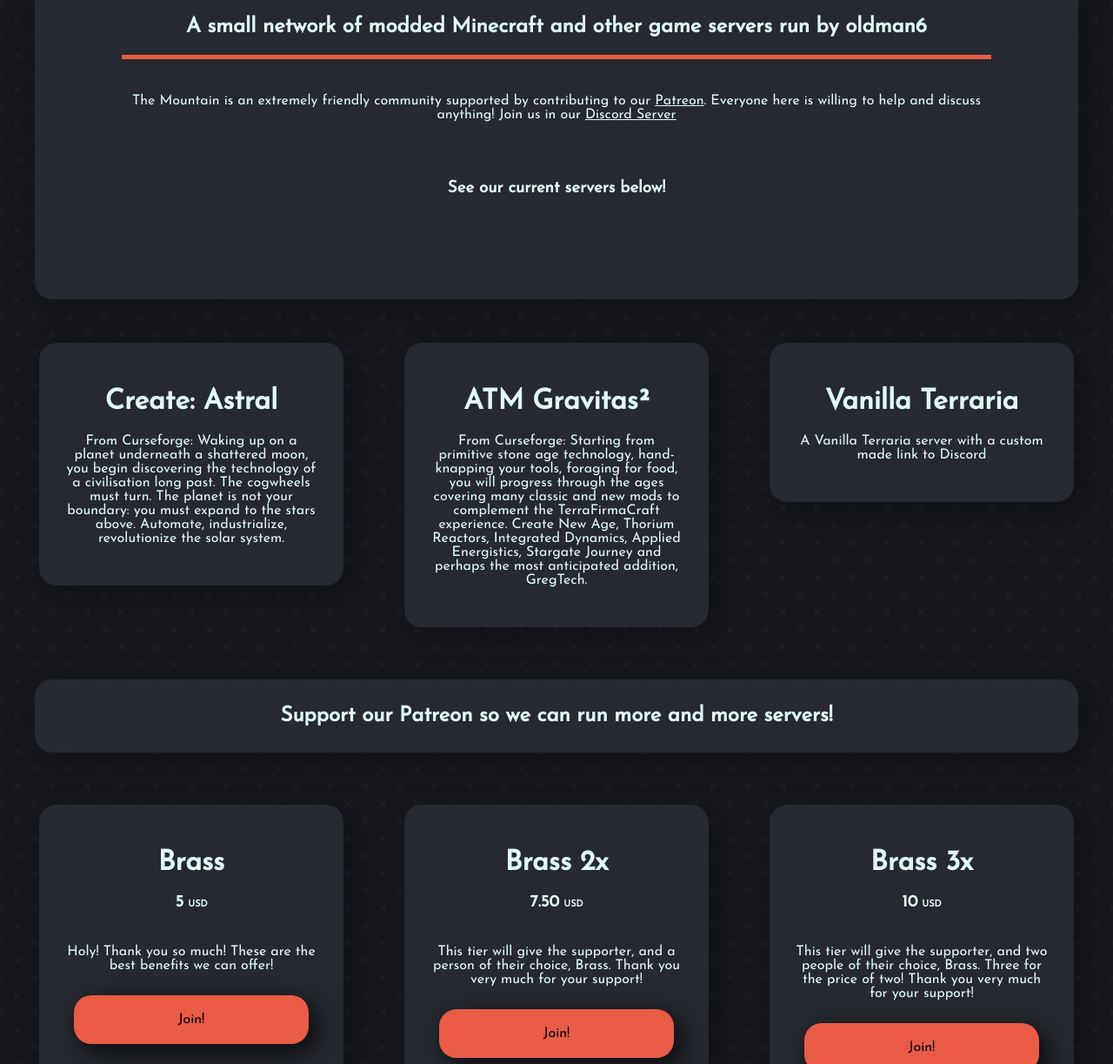
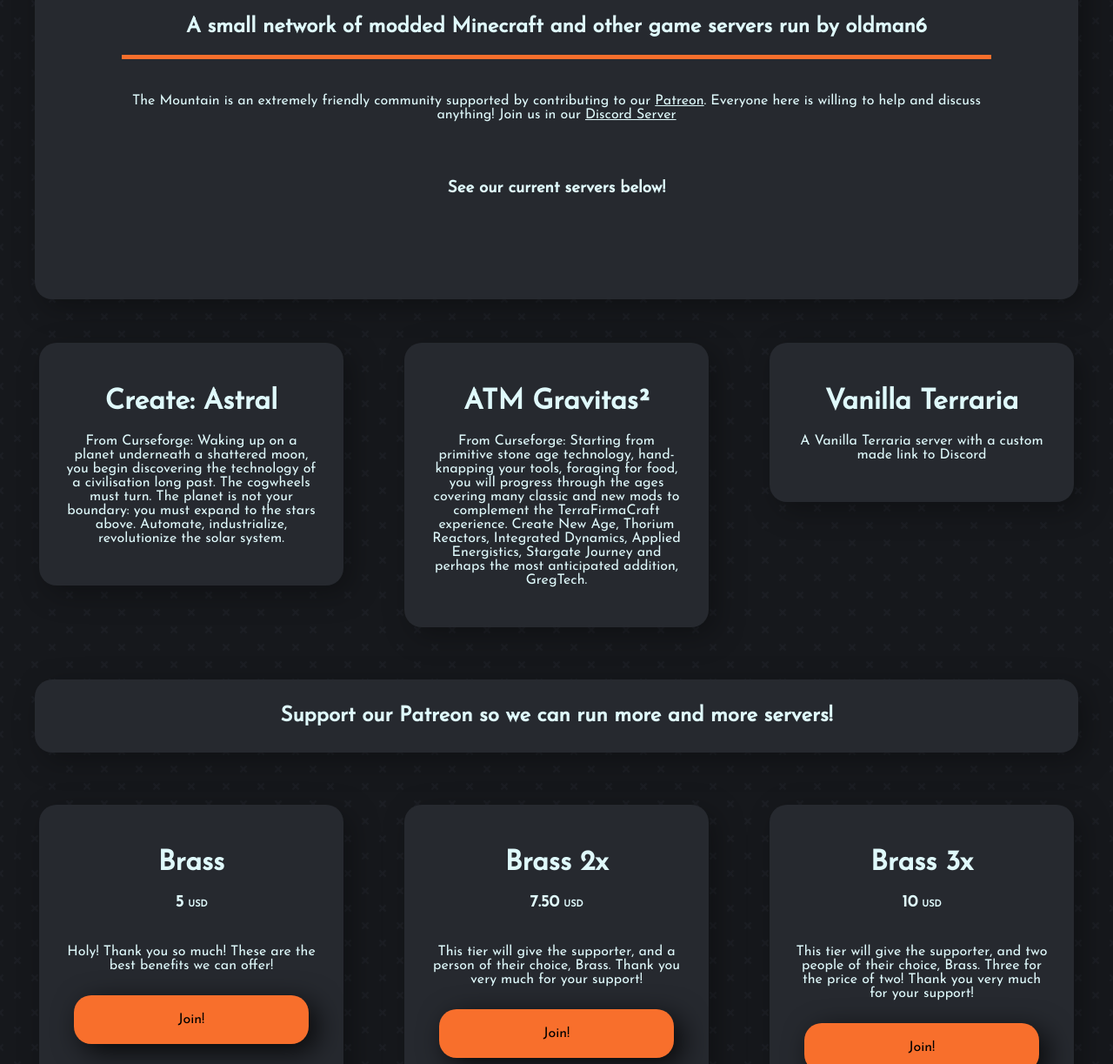
Before and after one commit to Bluemethyst/The-Mountain, a plain HTML site: page index.html in a window 1280 px wide. Shown: the part 356-1579 px from the top of the page at 87% size. Drawn offline with Linux system fonts and the light colour scheme; no server answers.

Commit message:
new logo and colors!

```diff
--- a/css/index.css
+++ b/css/index.css
@@ -4,7 +4,7 @@
     --background-color: #16181c;
     --secondary-color: #26292f;
     --text-color: #dff9fb;
-    --accent-color: #ea5c45;
+    --accent-color: #f86f2c;
     --link-color: #4791b1;
 }
 
@@ -37,7 +37,7 @@ header {
 
 hr {
     border: none;
-    border-top: 5px solid #ea5c45;
+    border-top: 5px solid var(--accent-color);
 }
 
 /* unvisited link */
@@ -99,7 +99,7 @@ a:visited {
 }
 
 .join-button:hover {
-    background-color: #a53f30; /* Change the background color */
+    background-color: #9e4b22; /* Change the background color */
     transform: scale(1.04);
 }
 
--- a/index.html
+++ b/index.html
@@ -6,13 +6,13 @@
       <meta http-equiv="X-UA-Compatible" content="IE=edge">
       <meta name="description" content="A small network of modded Minecraft and other game servers run by oldman6">
       <meta name="viewport" content="width=device-width, initial-scale=1">
-      <link rel="icon" href="https://raw.githubusercontent.com/Bluemethyst/The-Mountain/main/assets/logo.ico">
+      <link rel="icon" href="assets/logo.ico">
       <link rel="stylesheet" type="text/css" href="css/index.css">
       <meta content="The Mountain" property="og:title" />
       <meta content="A small network of modded Minecraft and other game servers run by oldman6" property="og:description" />
       <meta content="https://themtn.xyz" property="og:url" />
-      <meta content="https://raw.githubusercontent.com/Bluemethyst/The-Mountain/main/assets/logo.png" property="og:image" />
-      <meta content="#ea5c45" data-react-helmet="true" name="theme-color" />
+      <meta content="https://raw.githubusercontent.com/Bluemethyst/TheMountain/main/assets/logo.png" property="og:image" />
+      <meta content="#f86f2c" data-react-helmet="true" name="theme-color" />
    </head>
    <body>
       <div id="main" class="hidden">
```
Also changed, not shown: assets/logo.ico, assets/logo.png, assets/oldlogo.ico (added), assets/oldlogo.png (added).
